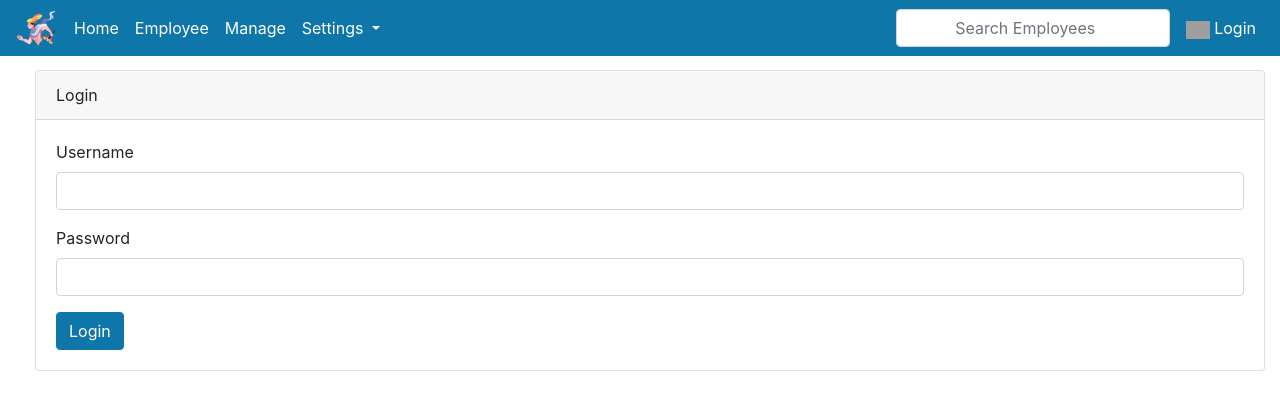
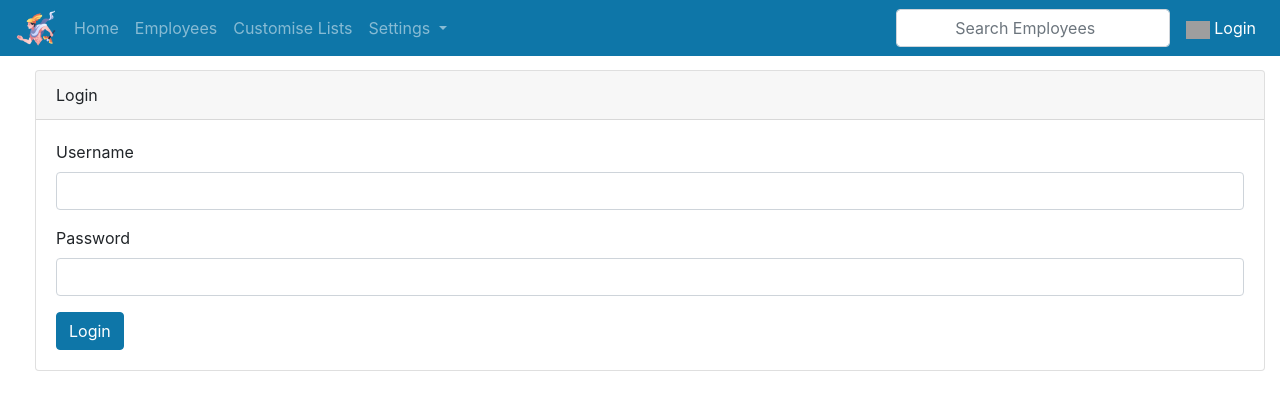
Before and after one commit to DarthTigerson/Hermes, a FastAPI app: page /admin/login in a window 1280 px wide. Shown: the top 410 px of the page. Run offline with FastAPI, Linux system fonts and the light colour scheme; some libraries are stand-ins or nearby versions; grey boxes are pictures that could not be loaded.

Commit message:
navbar rename and updates for active state

```diff
--- a/templates/navbar.html
+++ b/templates/navbar.html
@@ -8,16 +8,16 @@
         </button>
         <div class="collapse navbar-collapse" id="navbarNav">
             <ul class="navbar-nav">
-                <li class="nav-item active">
-                    <a class="nav-link" href="/">Home </a>
+                <li class="nav-item {% if nav == 'home' %}active{% endif %}">
+                    <a class="nav-link" href="/">Home</a>
                 </li>
-                <li class="nav-item active">
-                    <a class="nav-link" href="/employee">Employee </a>
+                <li class="nav-item {% if nav == 'employee' %}active{% endif %}">
+                    <a class="nav-link" href="/employee">Employees </a>
                 </li>
-                <li class="nav-item active">
-                    <a class="nav-link" href="/manage">Manage  </a>
+                <li class="nav-item {% if nav == 'manage' %}active{% endif %}">
+                    <a class="nav-link" href="/manage">Customise Lists  </a>
                 </li>
-                <li class="nav-item dropdown active">
+                <li class="nav-item dropdown {% if nav == 'settings' %}active{% endif %}">
                     <a class="nav-link dropdown-toggle" href="#" id="navbarDropdownMenuLink" role="button" data-toggle="dropdown" aria-haspopup="true" aria-expanded="false">
                         Settings
                     </a>
```
